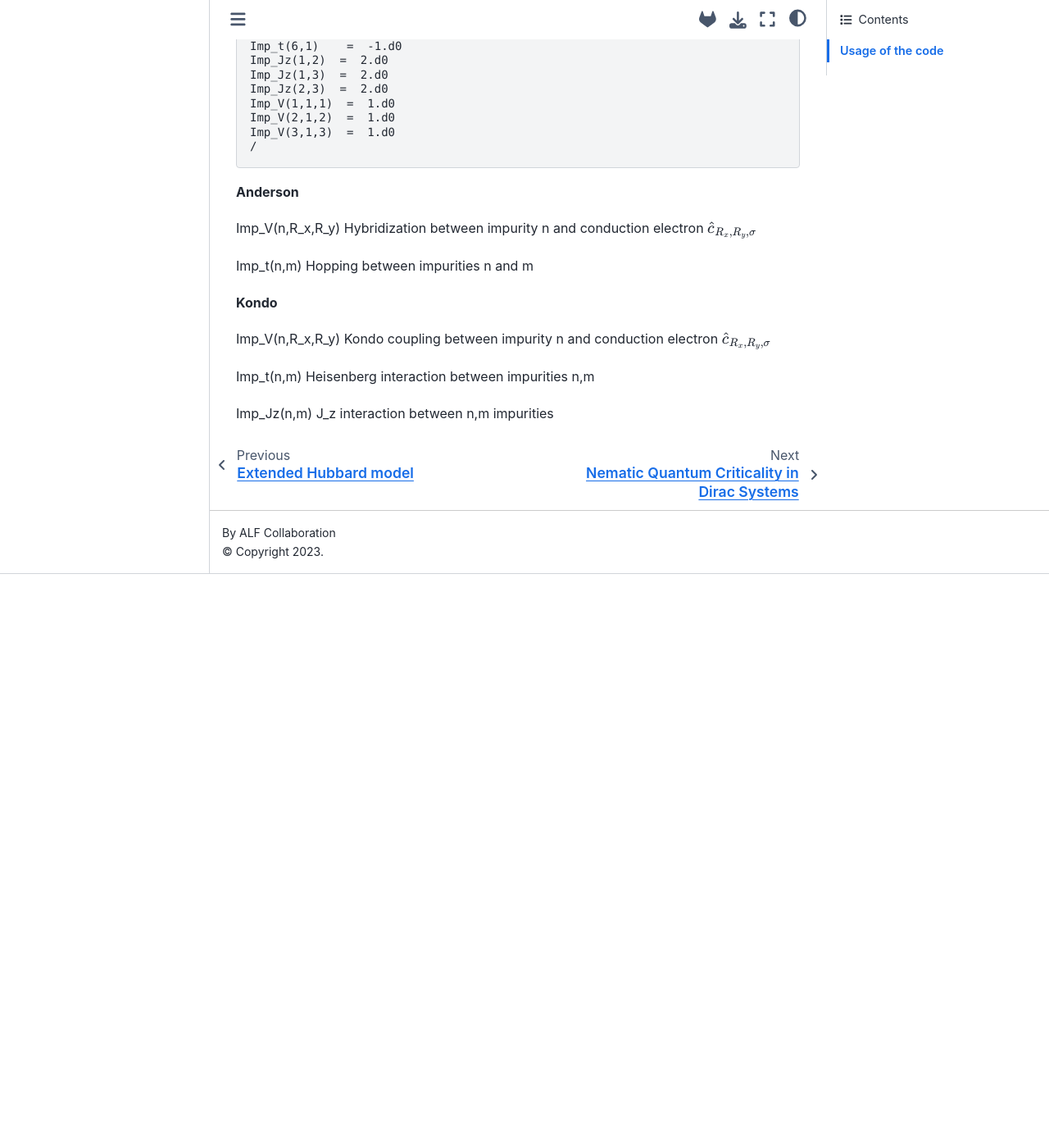
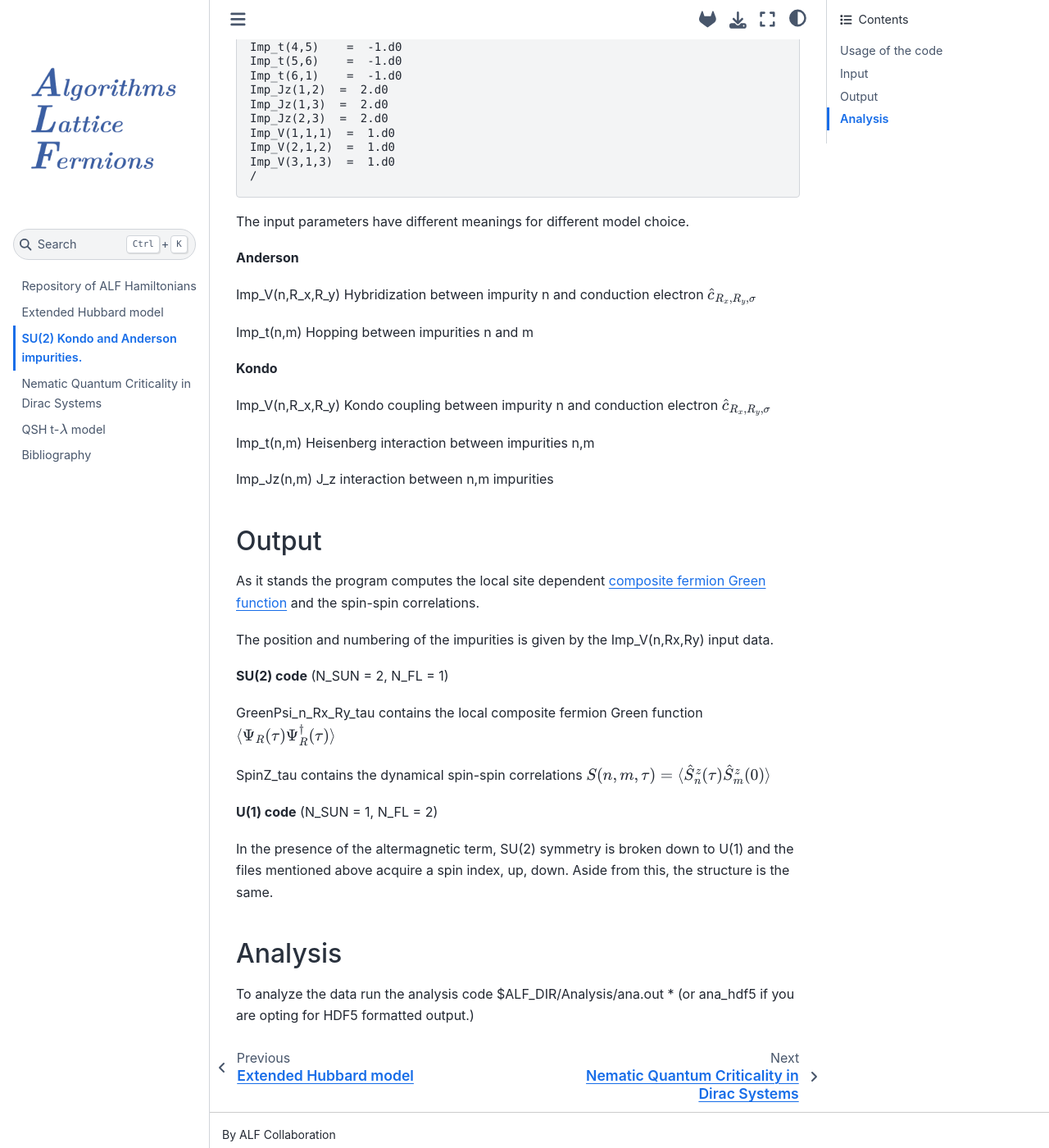
Before and after one commit to ALF-QMC/Hamiltonians, a Jupyter Book: the page built from Hamiltonians/Kondo_Impurities/README.md, in a window 1280 px wide and 1400 px high, scrolled down 1601 px. Shown: the whole window at 82% size. Built offline with Jupyter Book 1.0.4 settings and Sphinx 7.4.7 and the Sphinx Book theme 1.1.4, drawn with Linux system fonts in a browser that asks for light colours; before the commit the page ends 2301 px from its top, so only the background shows below that; some of the changed text lies outside the part shown.

Commit message:
Updated readme for  Kondo_Impurities

````diff
--- a/Hamiltonians/Kondo_Impurities/README.md
+++ b/Hamiltonians/Kondo_Impurities/README.md
@@ -32,9 +32,10 @@
 
 ### Usage of the code
 
+## Input
+
 Here are examples for parameters.
 
-Position and interaction of impurities
 
 Hopping and Hubbard U
 ```
@@ -65,6 +66,8 @@
 Imp_V(3,1,3)  =  1.d0
 /
 ```
+The input parameters have different meanings for different model choice.
+
 **Anderson**
 
 Imp_V(n,R_x,R_y) Hybridization between impurity n and conduction electron
@@ -80,3 +83,23 @@
 Imp_t(n,m) Heisenberg interaction between impurities n,m
 
 Imp_Jz(n,m) J_z interaction between n,m impurities
+
+
+## Output
+
+As it stands the program computes the local site dependent [composite fermion  Green function](https://arxiv.org/abs/2107.10272)  and the  spin-spin correlations.
+
+The position and numbering of the impurities is given by the Imp_V(n,Rx,Ry)   input data.
+
+**SU(2) code**   (N_SUN = 2, N_FL = 1)
+
+GreenPsi_n_Rx_Ry_tau   contains  the local composite fermion Green function  $\langle \Psi_{R}(\tau)\Psi^{\dagger}_{R}(\tau) \rangle $
+
+SpinZ_tau  contains  the  dynamical spin-spin correlations  $S(n,m,\tau) = \langle \hat{S}^z_n(\tau) \hat{S}^z_m(0) \rangle$
+
+**U(1) code** (N_SUN = 1, N_FL = 2)
+
+In the presence of the altermagnetic term,   SU(2) symmetry is broken down to U(1)  and  the files mentioned above acquire a spin index, up,  down.  Aside from this, the structure is the same.
+
+## Analysis
+To analyze  the  data  run the  analysis code  $ALF_DIR/Analysis/ana.out *  (or ana_hdf5 if you are opting for HDF5 formatted output.)
````
